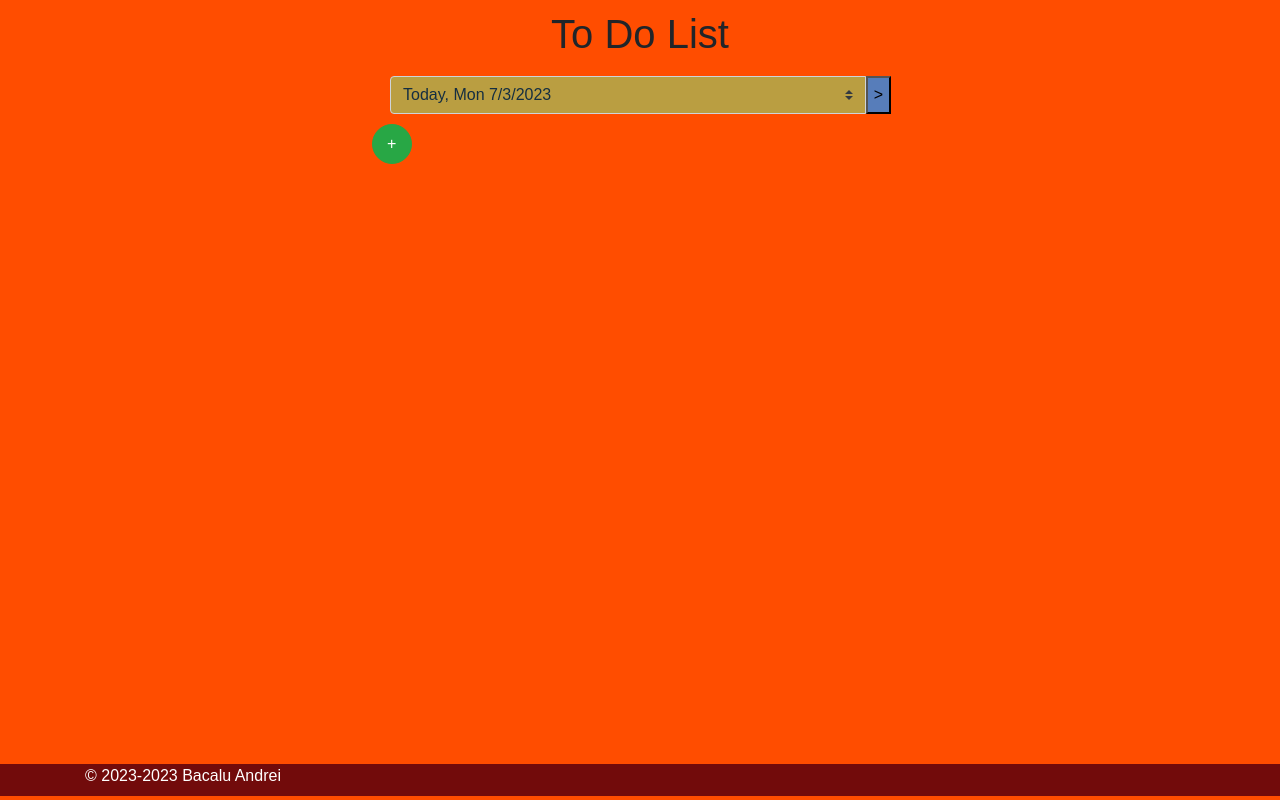
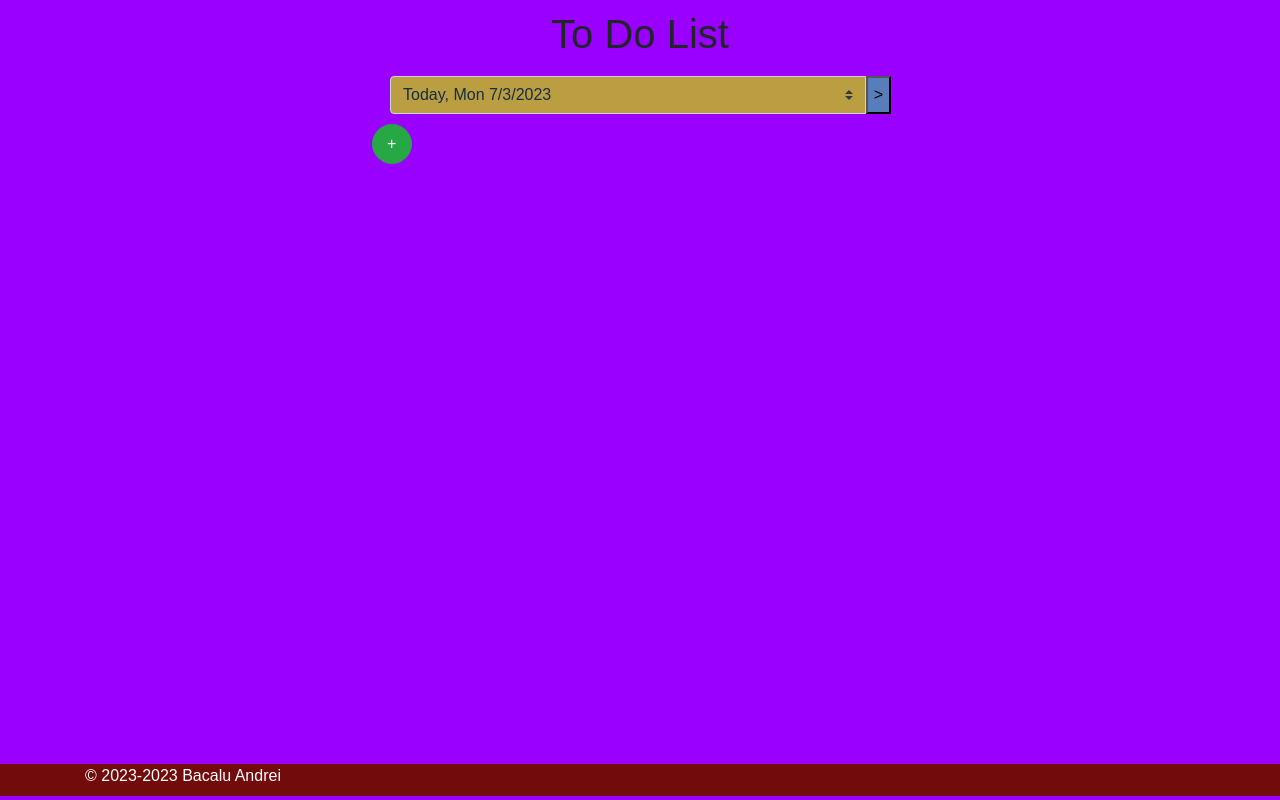
Before and after one commit to bacalu93/Project-Exam-DevOps-2023, a Flask app: page / in a window 1280 px wide. Run offline with Flask 3, Linux system fonts and the light colour scheme; data that the repository does not hold is empty; some libraries are stand-ins or nearby versions.

Commit message:
change background color

```diff
--- a/static/css/home.css
+++ b/static/css/home.css
@@ -1,5 +1,5 @@
 body {
-    background-color: #ff4d00;
+    background-color: #9900ff;
     font-family: sans-serif;
 }
 
```
